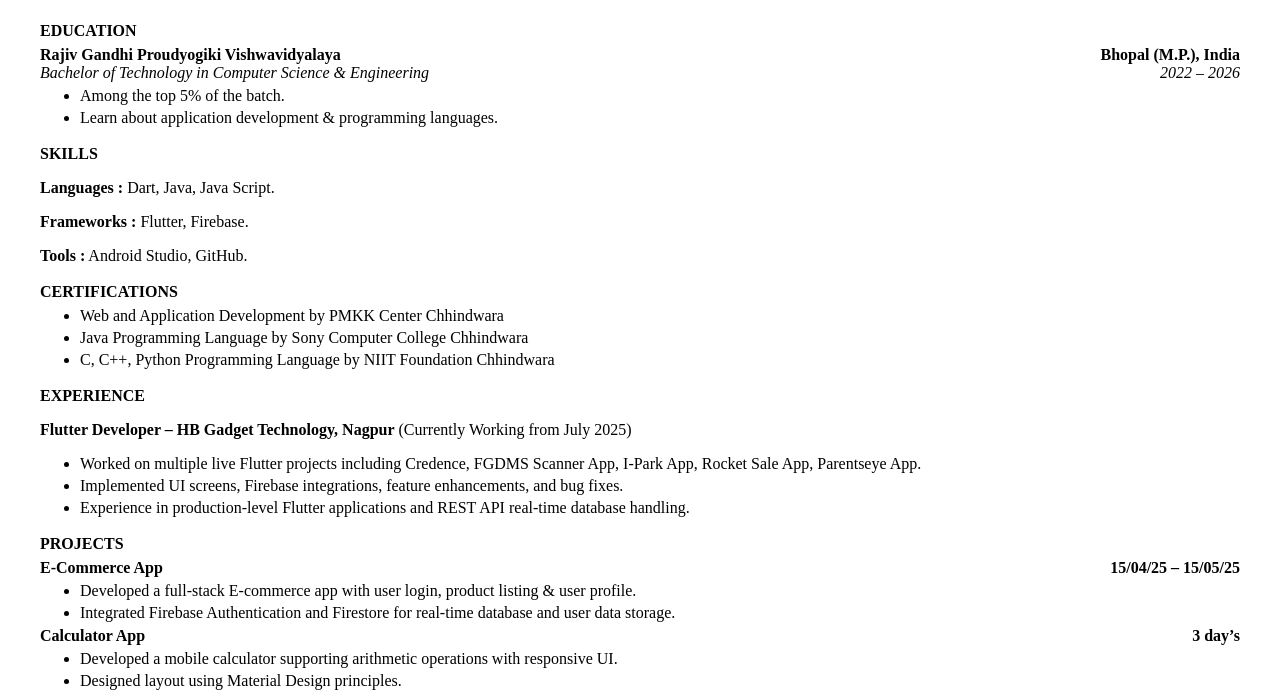
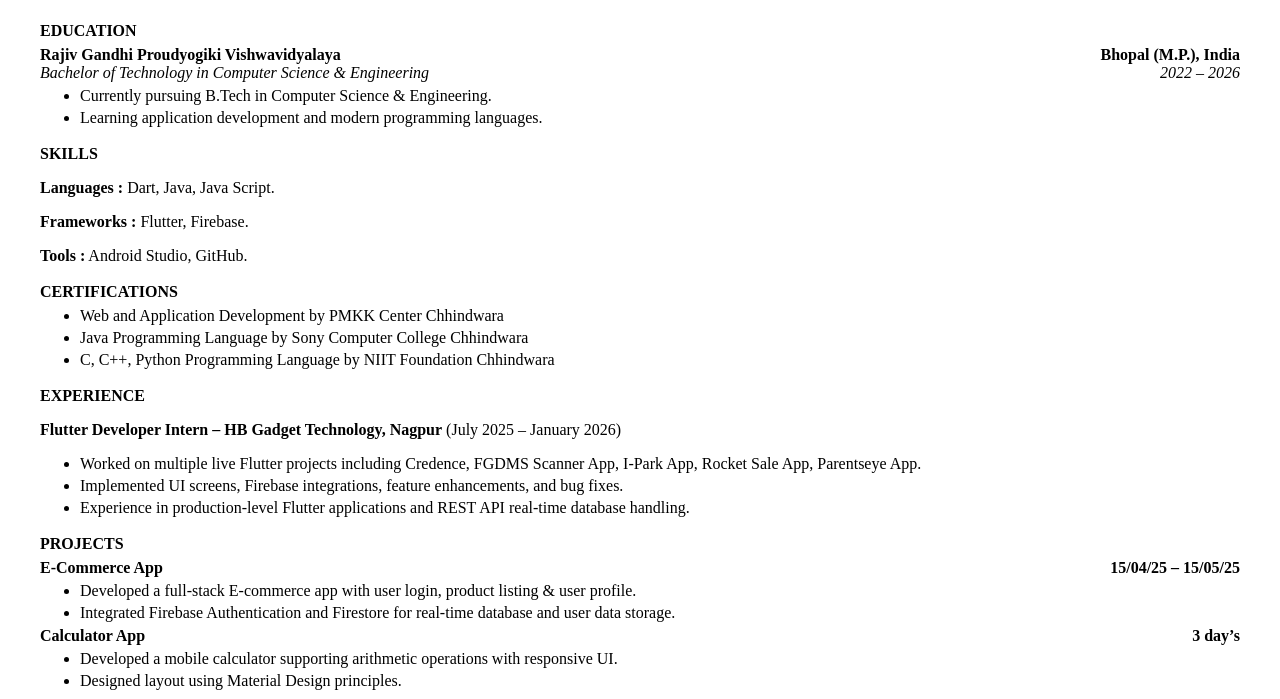
Before and after one commit to Rohit-Bhondekar/App_developer_Profile, a plain HTML site: page AppDevResume.html in a window 1280 px wide. Shown: the part 101-800 px from the top of the page. Drawn offline with Linux system fonts and the light colour scheme.

Commit message:
edit resume EDUCATION & Experience

```diff
--- a/AppDevResume.html
+++ b/AppDevResume.html
@@ -1,5 +1,6 @@
 <!DOCTYPE html>
 <html lang="en">
+
 <head>
   <meta charset="UTF-8">
   <title>Rohit Bhondekar - Resume</title>
@@ -58,6 +59,7 @@
     }
   </style>
 </head>
+
 <body>
 
   <h1>Rohit Bhondekar</h1>
@@ -76,14 +78,23 @@
       <span>Rajiv Gandhi Proudyogiki Vishwavidyalaya</span>
       <span>Bhopal (M.P.), India</span>
     </div>
-    <div class="row">
+    <!-- <div class="row">
       <span class="italic">Bachelor of Technology in Computer Science & Engineering</span>
       <span class="italic">2022 – 2026</span>
     </div>
     <ul>
       <li>Among the top 5% of the batch.</li>
       <li>Learn about application development & programming languages.</li>
+    </ul> -->
+    <div class="row">
+      <span class="italic">Bachelor of Technology in Computer Science & Engineering</span>
+      <span class="italic">2022 – 2026</span>
+    </div>
+    <ul>
+      <li>Currently pursuing B.Tech in Computer Science & Engineering.</li>
+      <li>Learning application development and modern programming languages.</li>
     </ul>
+
   </div>
 
   <!-- SKILLS -->
@@ -107,7 +118,11 @@
   <!-- EXPERIENCE -->
   <div class="section">
     <div class="section-title">Experience</div>
-    <p><b>Flutter Developer – HB Gadget Technology, Nagpur</b> (Currently Working from July 2025)</p>
+    <p>
+      <b>Flutter Developer Intern – HB Gadget Technology, Nagpur</b>
+      (July 2025 – January 2026)
+    </p>
+
     <ul>
       <li>
         Worked on multiple live Flutter projects including Credence, FGDMS Scanner App,
@@ -165,4 +180,5 @@
   </div>
 
 </body>
+
 </html>
```
